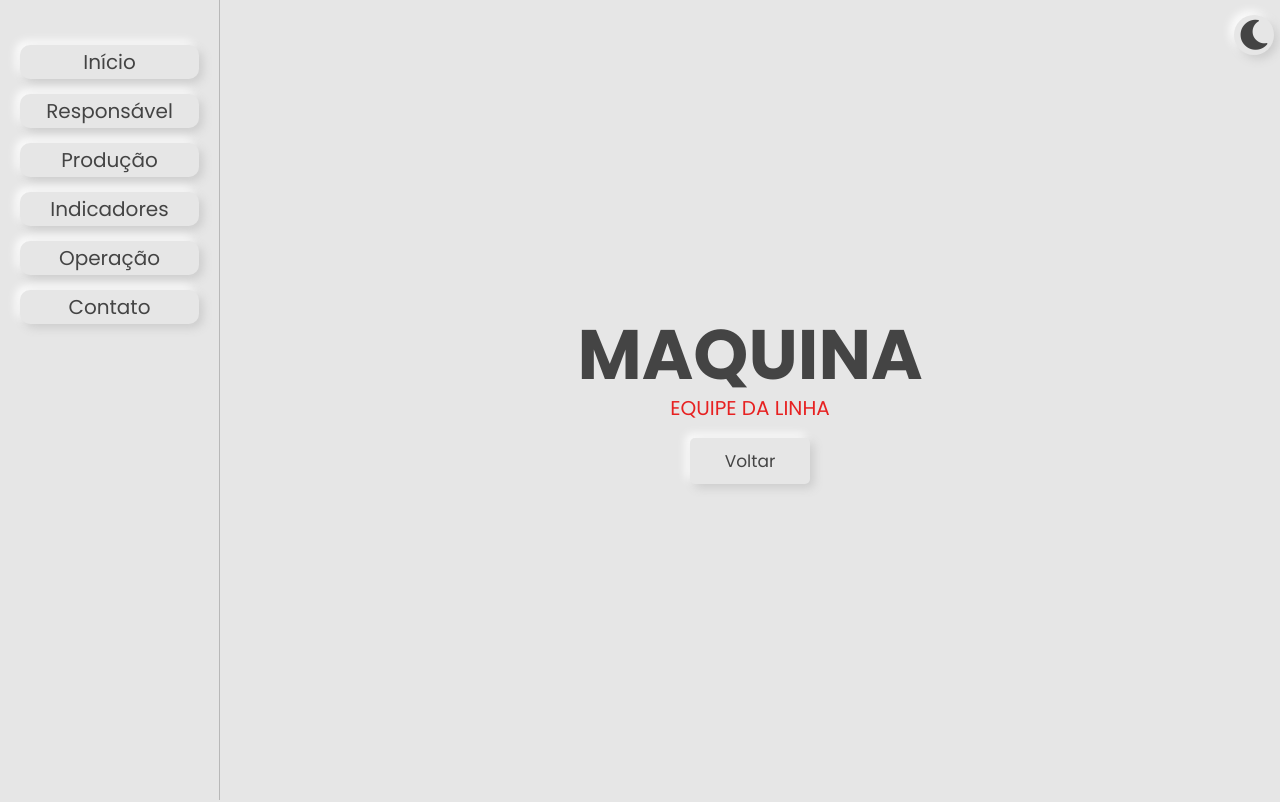
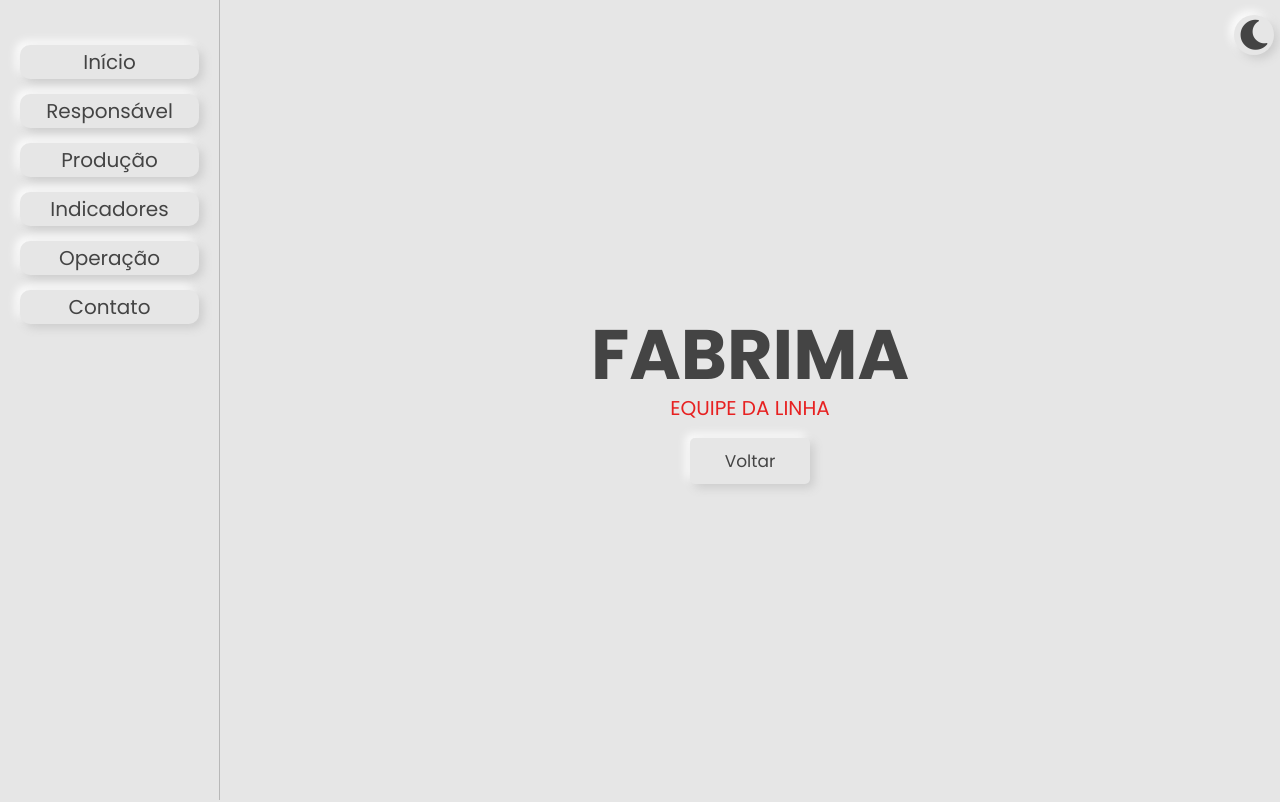
Before and after one commit to PBOkot/fabri, a plain HTML site: page solidos/fabrima/index.html in a window 1280 px wide. Shown: the top 802 px of the page. Drawn offline with Linux system fonts and the light colour scheme.

Commit message:
commit init

```diff
--- a/solidos/fabrima/index.html
+++ b/solidos/fabrima/index.html
@@ -48,7 +48,7 @@
         <section class="início" id="início">
 
             <div class="content">
-                <h3>MAQUINA</h3>
+                <h3>FABRIMA</h3>
                 <p>EQUIPE DA LINHA</p>
                 <a href="/index2.html" class="btn">Voltar</a>
             </div>
```
